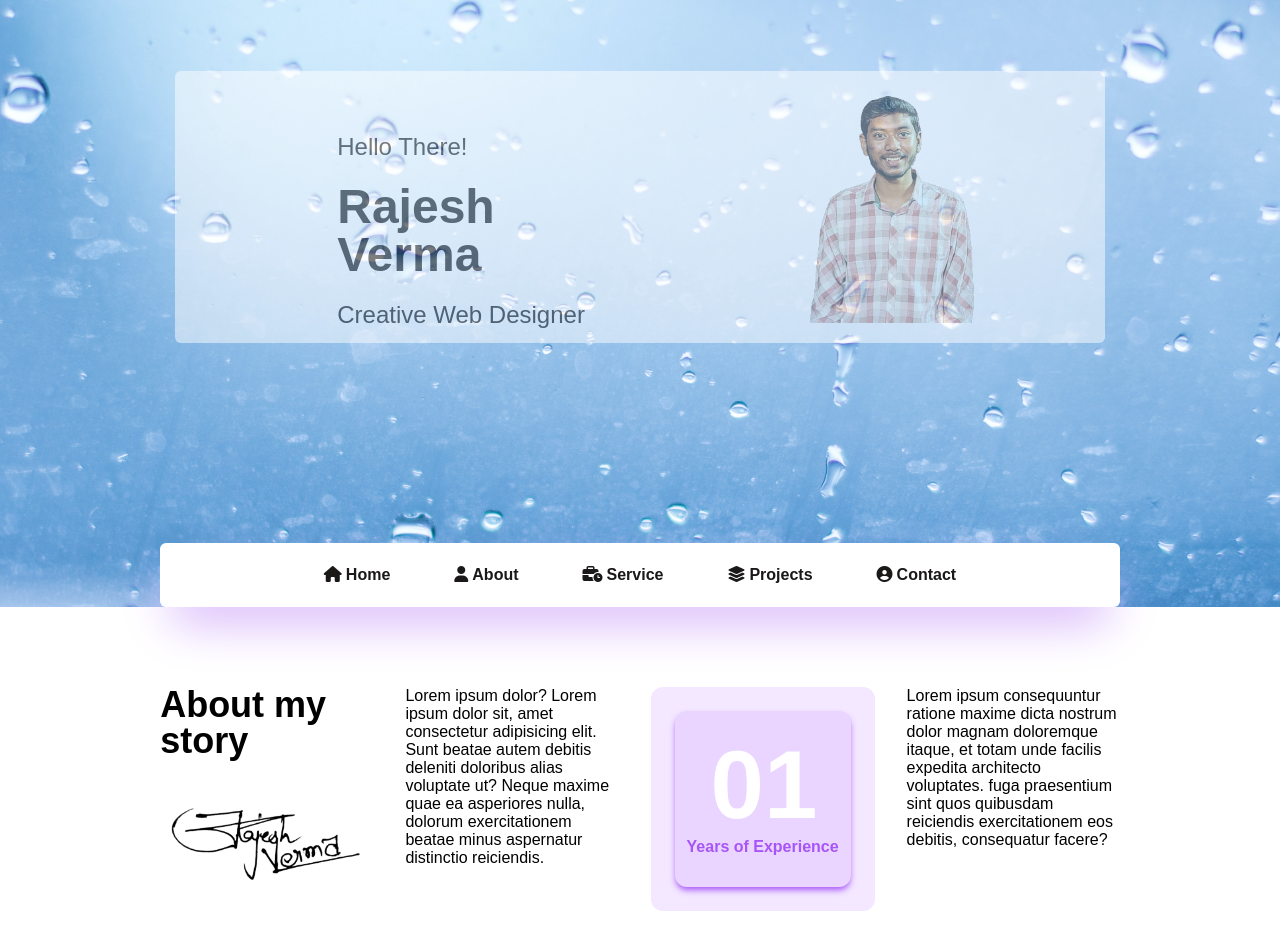
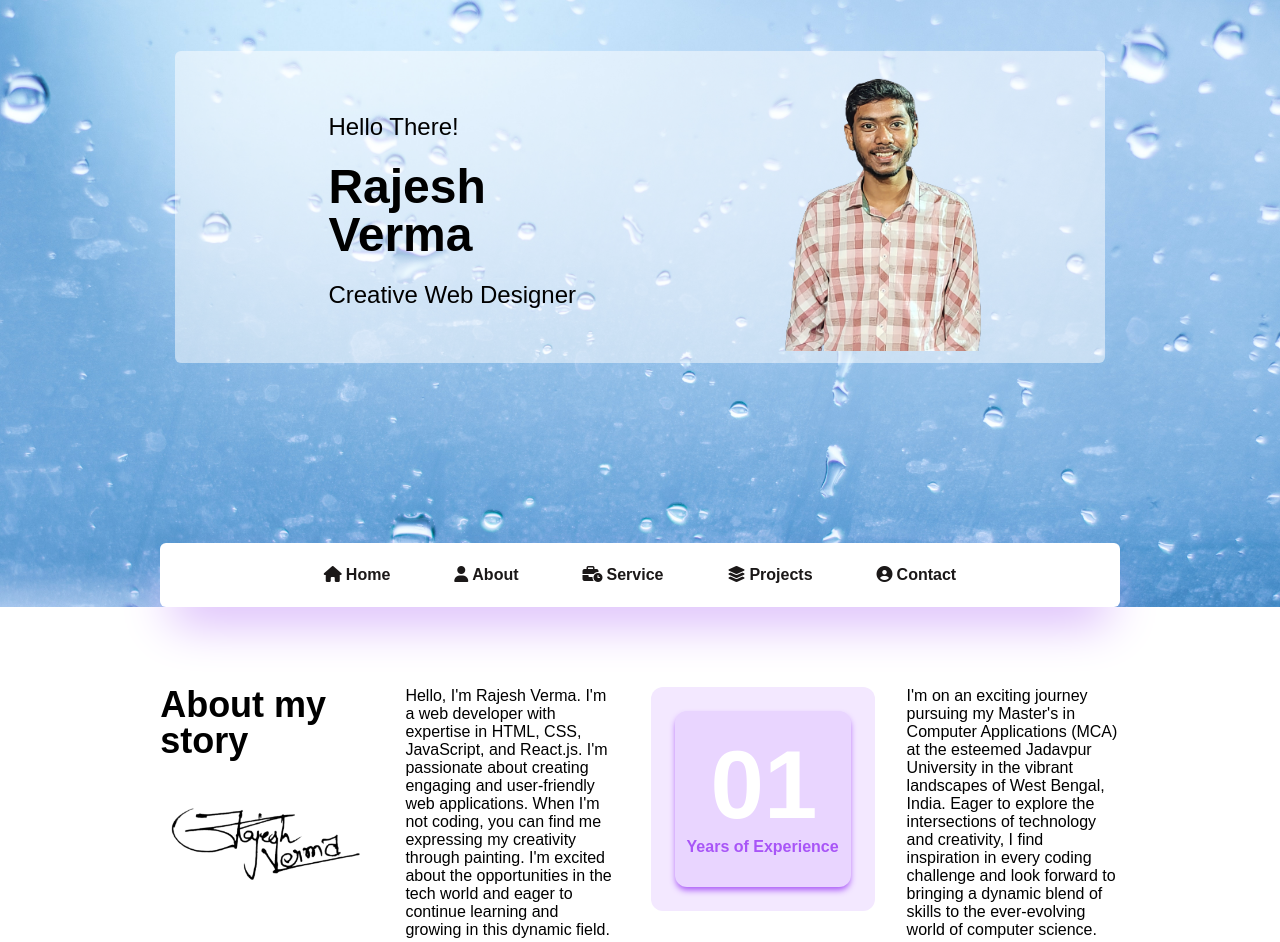
Before and after one commit to RajeshVerma1612/Portfolio, a plain HTML site: page index.html in a window 1280 px wide. Shown: the part 193-1135 px from the top of the page. Drawn offline with Linux system fonts and the light colour scheme.

Commit message:
some minor changes

```diff
--- a/index.html
+++ b/index.html
@@ -43,8 +43,7 @@
             <img src="./images/signature.png" alt="#">
         </div>
         <div class="inner-box-2">
-            <p>Lorem ipsum dolor? Lorem ipsum dolor sit, amet consectetur adipisicing elit. Sunt beatae autem debitis deleniti doloribus alias voluptate ut? Neque maxime quae ea asperiores nulla, dolorum exercitationem beatae minus aspernatur distinctio reiciendis.
-            </p>
+            <p>Hello, I'm Rajesh Verma. I'm a web developer with expertise in HTML, CSS, JavaScript, and React.js. I'm passionate about creating engaging and user-friendly web applications. When I'm not coding, you can find me expressing my creativity through painting. I'm excited about the opportunities in the tech world and eager to continue learning and growing in this dynamic field.</p>
         </div>
         <div class="inner-box-3">
             <div class="mini-box">
@@ -52,7 +51,7 @@
             </div>
         </div>
         <div class="inner-box-4">
-            <p>Lorem ipsum consequuntur ratione maxime dicta nostrum dolor magnam doloremque itaque, et totam unde facilis expedita architecto voluptates. fuga praesentium sint quos quibusdam reiciendis exercitationem eos debitis, consequatur facere?</p>
+            <p> I'm on an exciting journey pursuing my Master's in Computer Applications (MCA) at the esteemed Jadavpur University in the vibrant landscapes of West Bengal, India. Eager to explore the intersections of technology and creativity, I find inspiration in every coding challenge and look forward to bringing a dynamic blend of skills to the ever-evolving world of computer science.</p>
         </div>
 
     </div>
--- a/style.css
+++ b/style.css
@@ -77,8 +77,8 @@
   padding: 0.75rem;
   z-index: 0;
   overflow: hidden;
-  background-color:var(--main-bg-color);
-  opacity: 0.5;
+  background-color:rgba(255, 255, 255, 0.5);
+  /* opacity: 0.5; */
   border-width: 2px;
   border-color: #e2d5f5;
   border-radius: 0.375rem;
@@ -103,7 +103,7 @@
   z-index: 3;
   right: 4rem;
   width: fit-content;
-  height: 15rem;
+  height: 18rem;
   overflow: hidden;
 }
 .int-1{
```
